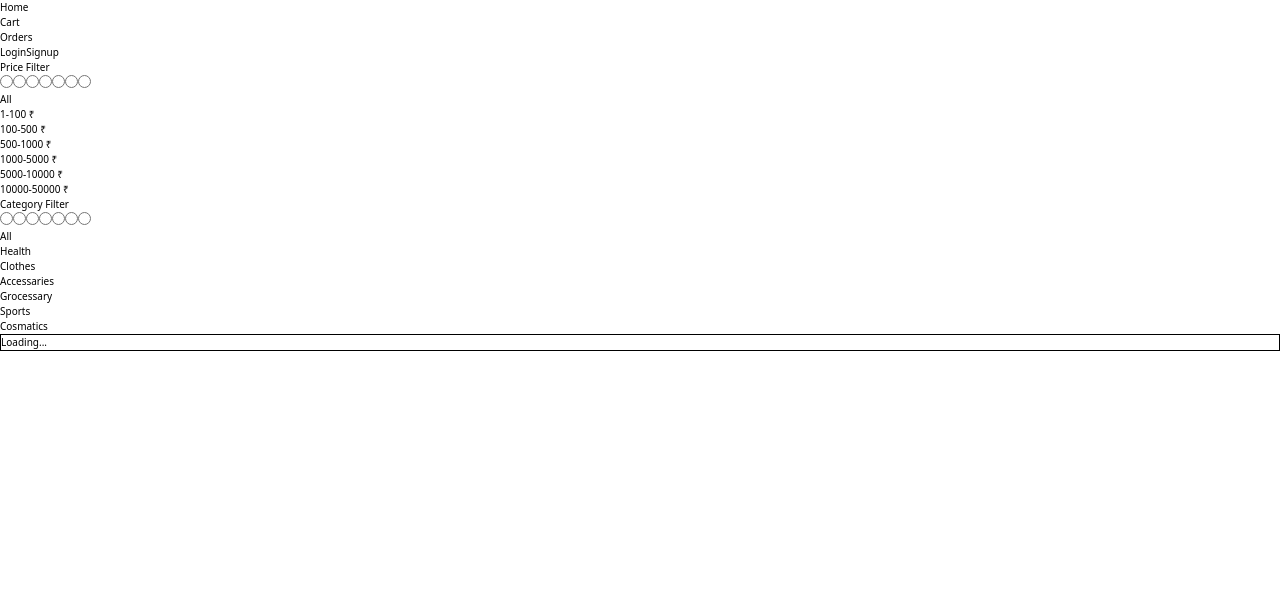
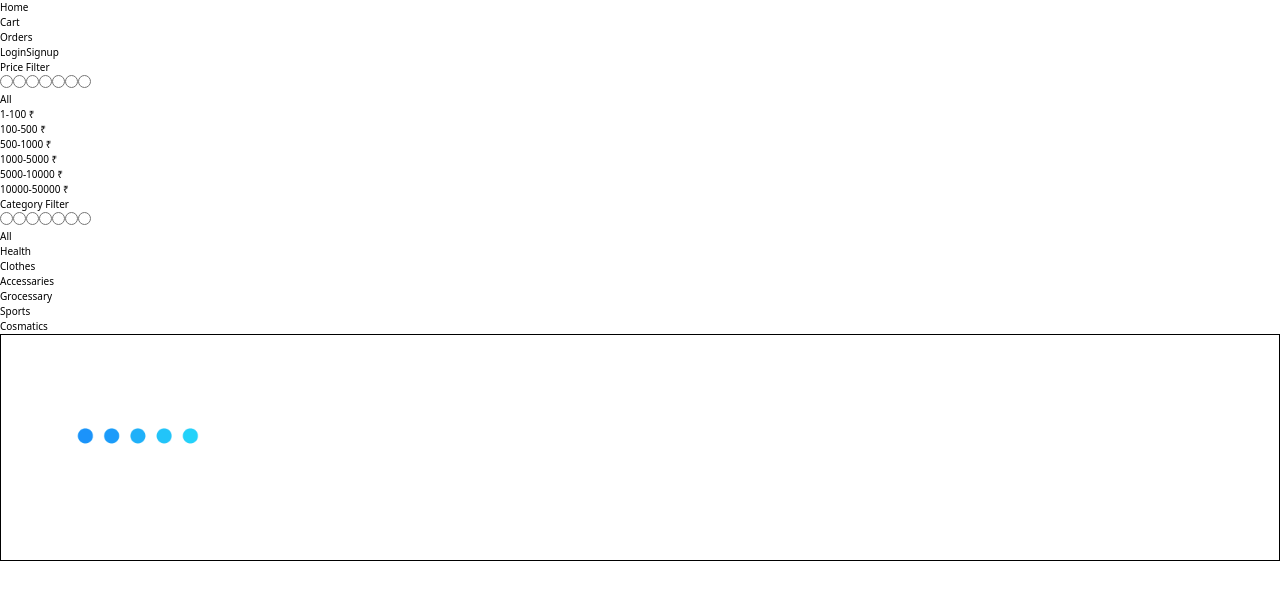
Before and after one commit to Chanakya-Das-Sahu/Ecommerce, a React (Vite) app in the folder frontend/: page / in a window 1280 px wide. Shown: the top 600 px of the page. Built offline with nearby package versions, Linux system fonts and the light colour scheme; no server answers.

Commit message:
loading interface is implemented

```diff
--- a/frontend/src/account.jsx
+++ b/frontend/src/account.jsx
@@ -75,6 +75,7 @@
 import React, { useContext, useEffect, useState } from 'react';
 import { context } from './App';
 import axios from 'axios';
+import Loading from './loading.gif'
 const Account = () => {
     // const [userDetails, setUserDetails] = useState({
     //     name: '',
@@ -264,8 +265,8 @@ const Account = () => {
 
           </>
         ) : (
-            <h1>Loading...</h1>
-        )}
+       <img src={Loading} width='300px' className='m-auto'/>
+)}
 
 
       </div>
--- a/frontend/src/cart.jsx
+++ b/frontend/src/cart.jsx
@@ -1,6 +1,7 @@
 import React, { useContext, useEffect, useState } from 'react'
 import axios from 'axios'
 import { context } from './App'
+import Loading from './loading.gif'
 const Cart = () => {
     const { details, setDetails, setShowSignupPage , setShowLogout   } = useContext(context)
     const [products, setProducts] = useState([])
@@ -122,7 +123,7 @@ const Cart = () => {
 
                 ) :
                 ( details.userId!==''?
-                <h1>Loading...</h1>
+                <img src={Loading} width='300px' className='m-auto'/>
                  :
                 <h1>Please ! get into your account to explore Cart.</h1>
                 )
--- a/frontend/src/home.jsx
+++ b/frontend/src/home.jsx
@@ -4,6 +4,7 @@ import axios from 'axios'
 import { useNavigate } from 'react-router-dom';
 import { context } from './App.jsx'
 import { useContext } from 'react';
+import Loading from './loading.gif'
 const Home = () => {
   const [products, setProducts] = useState([])
   const [filters, setFilters] = useState({ price_filter: 'All', category_filter: 'All' })
@@ -128,7 +129,7 @@ const Home = () => {
               ))
             ) :
             (
-              <h2>Loading...</h2>
+              <img src={Loading} width='300px' className='m-auto'/>
             )
           }
 
--- a/frontend/src/login.jsx
+++ b/frontend/src/login.jsx
@@ -4,7 +4,9 @@ import axios from 'axios'
 import { context } from './App'
 import { jwtDecode } from 'jwt-decode'
 import { useNavigate } from 'react-router-dom'
+import Loading from './loading.gif'
 const Login = () => {
+  const[loading,setLoading] = useState(false)
   const [userDetails, setUserDetails] = useState({ email: '', password: '' })
   const { setShowLoginPage , setShowLogout ,details , setDetails} = useContext(context)
   const [isEmailValid,setIsEmailValid] = useState(true)
@@ -17,8 +19,9 @@ const Login = () => {
 
   const handleLogin = async () => {
     if(isEmailValid && isPasswordValid){
+      setLoading(true)
        const res = await axios.post('https://ecommerce-ashy-ten.vercel.app/api/general/login', userDetails)
-    // console.log('res login',res)
+    console.log('res login',res)
     if(res.data.alert=='incorrect credentials'){
       setIncorrectCredentials(true)
     }
@@ -28,6 +31,10 @@ const Login = () => {
       setShowLoginPage(false)
       setShowLogout(true)
       navigate('/')
+    }
+
+    if(res.data){
+      setLoading(false)
     }
     }
   }
@@ -82,13 +89,22 @@ const validatePassword = (password) => {
     <span className='text-red-500'>Incorrect Credentials</span>
    ):null
    }
-    <button
+
+{loading ?
+<img src={Loading} width='100px' className='mx-auto'/>
+:
+   <button
       onClick={handleLogin}
       className="login-btn w-full h-10 bg-blue-500 text-white font-bold rounded-md hover:bg-blue-700 focus:outline-none focus:ring-2 focus:ring-offset-2 focus:ring-blue-500"
       disabled={!isEmailValid || !isPasswordValid}
     >
       Login
     </button>
+
+}
+
+
+
   </div>
 </div>
 
--- a/frontend/src/signup.jsx
+++ b/frontend/src/signup.jsx
@@ -4,12 +4,14 @@ import axios from 'axios'
 import { useNavigate } from 'react-router-dom'
 import { context } from './App'
 import { useContext } from 'react'
+import Loading from './loading.gif'
 const Signup = () =>{
   const[userDetails,setUserDetails] = useState({email:'',password:''})
    const { setShowSignupPage,showSignupPage , setShowLoginPage} = useContext(context)
    const [isEmailValid,setIsEmailValid] = useState(true)
    const [isPasswordValid,setIsPasswordValid] = useState(true)
    const [exists,setExists] = useState(false)
+   const[loading,setLoading] = useState(false)
   const navigate = useNavigate()
   const handleInput = (e) =>{
     setUserDetails({...userDetails,[e.target.name]:e.target.value})
@@ -17,10 +19,14 @@ const Signup = () =>{
 
   const handleSignup = async () =>{
  if(isEmailValid && isPasswordValid){
+  setLoading(true)
   const res = await axios.post('https://ecommerce-ashy-ten.vercel.app/api/general/signup',userDetails)
   // console.log('res signup',res)
   if(res.data.alert='user exists already'){
     setExists(true)
+  }
+  if(res.data){
+    setLoading(false)
   }
 
 
@@ -86,13 +92,19 @@ const validatePassword = (password) => {
   ):
    null
    }
-    <button
+
+   {loading ?
+   <img src={Loading} width='100px' className='m-auto'/>
+   :
+ <button
       onClick={handleSignup}
       className="login-btn w-full h-10 bg-blue-500 text-white font-bold rounded-md hover:bg-blue-700 focus:outline-none focus:ring-2 focus:ring-offset-2 focus:ring-blue-500"
       disabled={!isEmailValid || !isPasswordValid}
     >
       Signup
     </button>
+   }
+
 
    <button onClick={()=>{setShowLoginPage(true);setShowSignupPage(false)}}><u>Login</u></button>
   </div>
```
Also changed, not shown: frontend/src/loading.gif (added).
